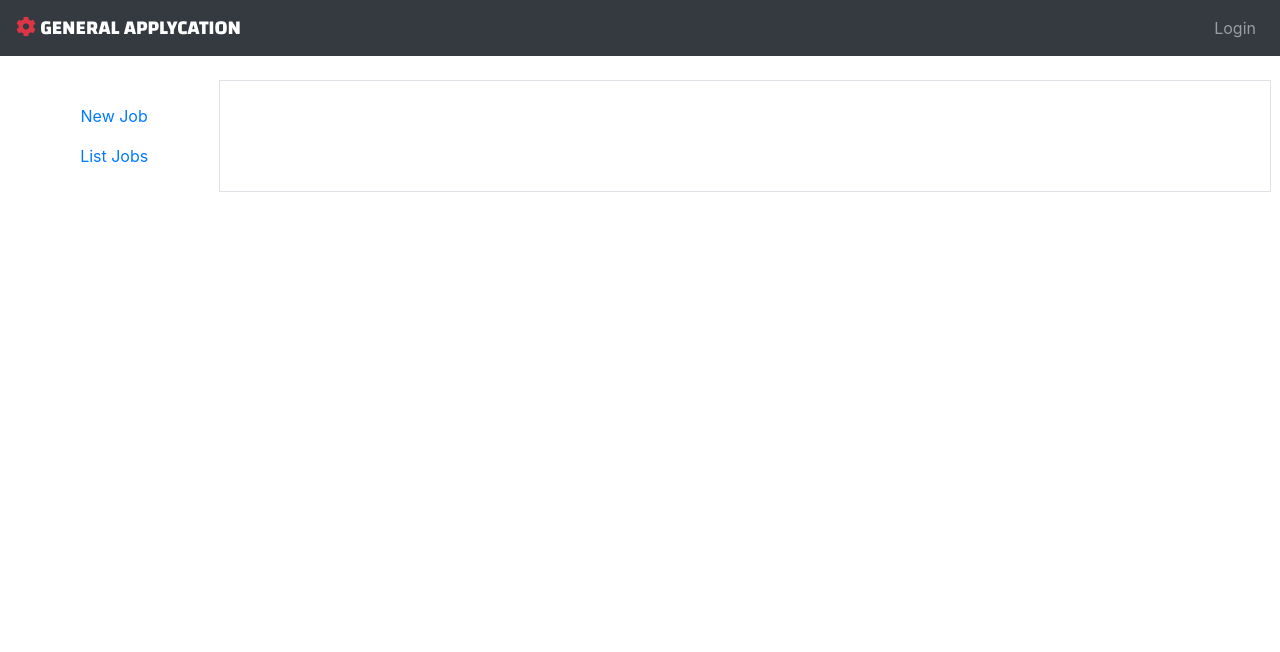
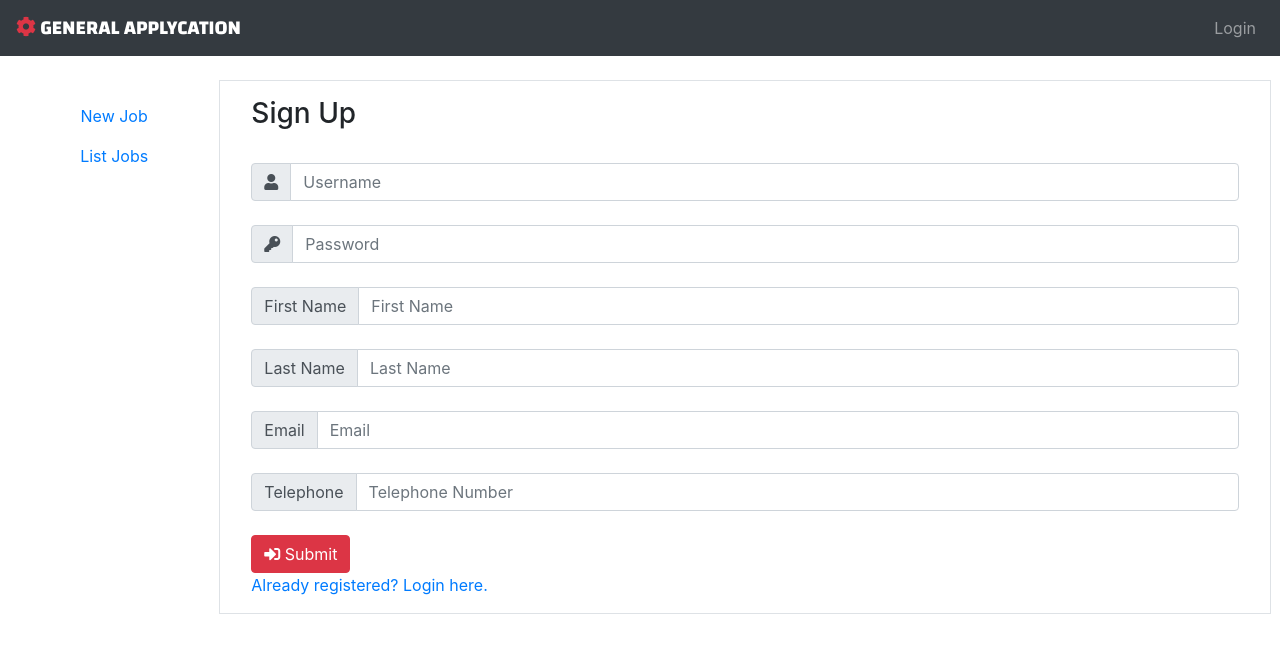
Before and after one commit to lamesensei/applycation, a React (Create React App) app: page /signup in a window 1280 px wide. Shown: the top 652 px of the page. Built offline with nearby package versions, Linux system fonts and the light colour scheme; no server answers.

Commit message:
Add signup

```diff
--- a/src/App.js
+++ b/src/App.js
@@ -4,6 +4,7 @@ import Header from './components/nav/Header';
 import Left from './components/nav/Left';
 import LoginForm from './components/user/LoginForm';
 import ApplicationForm from './components/job/ApplicationForm';
+import SignupForm from './components/user/SignupForm';
 import JobView from './components/job/JobView';
 import JobList from './components/job/JobList';
 import { AuthProvider } from './components/auth/AuthContext';
@@ -21,6 +22,7 @@ class App extends Component {
               <div className="col-md-10 p-3 main border">
                 <Switch>
                   <Route path="/login" render={(props) => <LoginForm {...props} />} />
+                  <Route path="/signup" component={SignupForm} />
                   <Route path="/job/apply" component={ApplicationForm} />
                   <Route path="/job/:id" component={JobView} />
                   <Route path="/jobs" component={JobList} />
--- /dev/null
+++ b/src/components/functions/user.js
@@ -0,0 +1,28 @@
+import gqlClient from './gql';
+
+const User = {
+  create: (name, pass, first, last, email, tel, callback) => {
+    const query = `mutation insert_user {
+  insert_user(objects:[
+    {
+      name: "${name}"
+      password: "${pass}"
+      first_name: "${first}"
+      last_name: "${last}"
+      email: "${email}"
+      tel: ${parseInt(tel)}
+    }
+  ]) {
+    returning{
+      name
+    }
+  }
+}`;
+
+    gqlClient.request(query).then((data) => {
+      callback(data.insert_user.returning[0].name);
+    });
+  }
+};
+
+export default User;
--- /dev/null
+++ b/src/components/user/SignupForm.js
@@ -0,0 +1,140 @@
+import React, { Component } from 'react';
+import { InputGroup, InputGroupAddon, InputGroupText, Button, Input } from 'reactstrap';
+import { Link } from 'react-router-dom';
+import User from '../functions/user';
+
+class SignupForm extends Component {
+  constructor() {
+    super();
+    this.state = {
+      username: '',
+      password: '',
+      firstName: '',
+      lastName: '',
+      email: '',
+      tel: ''
+    };
+  }
+
+  submitHandler = (event) => {
+    event.preventDefault();
+    const { username, password, firstName, lastName, email, tel } = this.state;
+    User.create(username, password, firstName, lastName, email, tel, console.log);
+    this.props.history.push('/login');
+  };
+
+  changeHandler = (event) => {
+    const target = event.target;
+    const value = target.value;
+    const name = target.name;
+    this.setState({
+      [name]: value
+    });
+  };
+
+  render() {
+    return (
+      <div className="container">
+        <h3>Sign Up</h3>
+        <br />
+        <form onSubmit={this.submitHandler}>
+          <InputGroup>
+            <InputGroupAddon addonType="prepend">
+              <InputGroupText>
+                <i className="fas fa-user" />
+              </InputGroupText>
+            </InputGroupAddon>
+            <Input
+              onChange={this.changeHandler}
+              type="text"
+              name="username"
+              value={this.state.username}
+              placeholder="Username"
+              required
+            />
+          </InputGroup>
+          <br />
+          <InputGroup>
+            <InputGroupAddon addonType="prepend">
+              <InputGroupText>
+                <i className="fas fa-key" />
+              </InputGroupText>
+            </InputGroupAddon>
+            <Input
+              onChange={this.changeHandler}
+              name="password"
+              type="password"
+              value={this.state.password}
+              placeholder="Password"
+              required
+            />
+          </InputGroup>
+          <br />
+          <InputGroup>
+            <InputGroupAddon addonType="prepend">
+              <InputGroupText>First Name</InputGroupText>
+            </InputGroupAddon>
+            <Input
+              onChange={this.changeHandler}
+              name="firstName"
+              type="text"
+              value={this.state.firstName}
+              placeholder="First Name"
+              required
+            />
+          </InputGroup>
+          <br />
+          <InputGroup>
+            <InputGroupAddon addonType="prepend">
+              <InputGroupText>Last Name</InputGroupText>
+            </InputGroupAddon>
+            <Input
+              onChange={this.changeHandler}
+              name="lastName"
+              type="text"
+              value={this.state.lastName}
+              placeholder="Last Name"
+              required
+            />
+          </InputGroup>
+          <br />
+          <InputGroup>
+            <InputGroupAddon addonType="prepend">
+              <InputGroupText>Email</InputGroupText>
+            </InputGroupAddon>
+            <Input
+              onChange={this.changeHandler}
+              name="email"
+              type="text"
+              value={this.state.email}
+              placeholder="Email"
+              required
+            />
+          </InputGroup>
+          <br />
+          <InputGroup>
+            <InputGroupAddon addonType="prepend">
+              <InputGroupText>Telephone</InputGroupText>
+            </InputGroupAddon>
+            <Input
+              onChange={this.changeHandler}
+              name="tel"
+              type="text"
+              value={this.state.tel}
+              placeholder="Telephone Number"
+              required
+            />
+          </InputGroup>
+          <br />
+          <Button color="danger" type="submit">
+            <i className="fas fa-sign-in-alt" /> Submit
+          </Button>
+          <br />
+          <Link to="/login">Already registered? Login here.</Link>
+        </form>
+      </div>
+    );
+  }
+}
+
+export default SignupForm;
```
